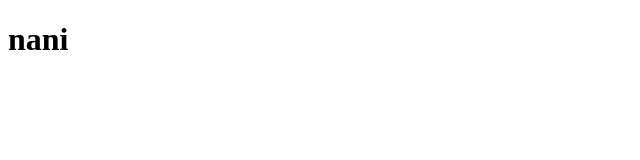
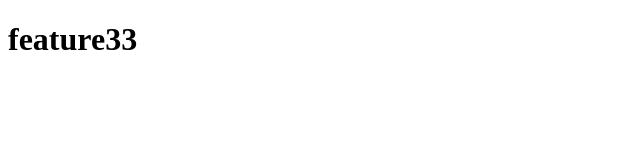
Before and after one commit to pavand1619-lang/teamm, a plain HTML site: page index.html in a window 1280 px wide. Shown: the whole page, without its empty margins (0-640 px from the left). Drawn offline with Linux system fonts and the light colour scheme.

Commit message:
feature3 changes

```diff
--- a/index.html
+++ b/index.html
@@ -8,7 +8,7 @@
 </head>
 
 <body>
-    <h1>nani</h1>
+    <h1>feature33</h1>
 </body>
 
 </html>
```
